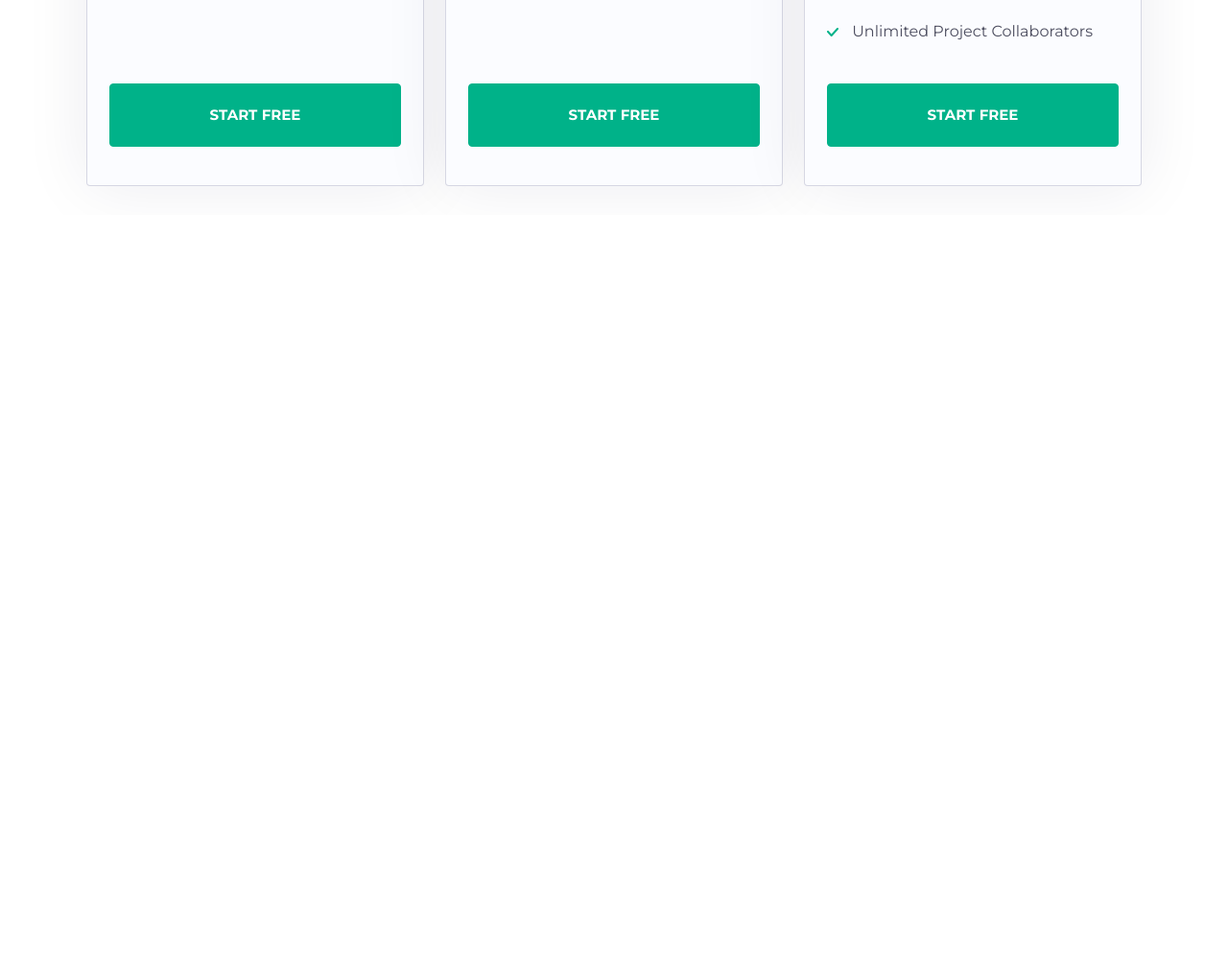
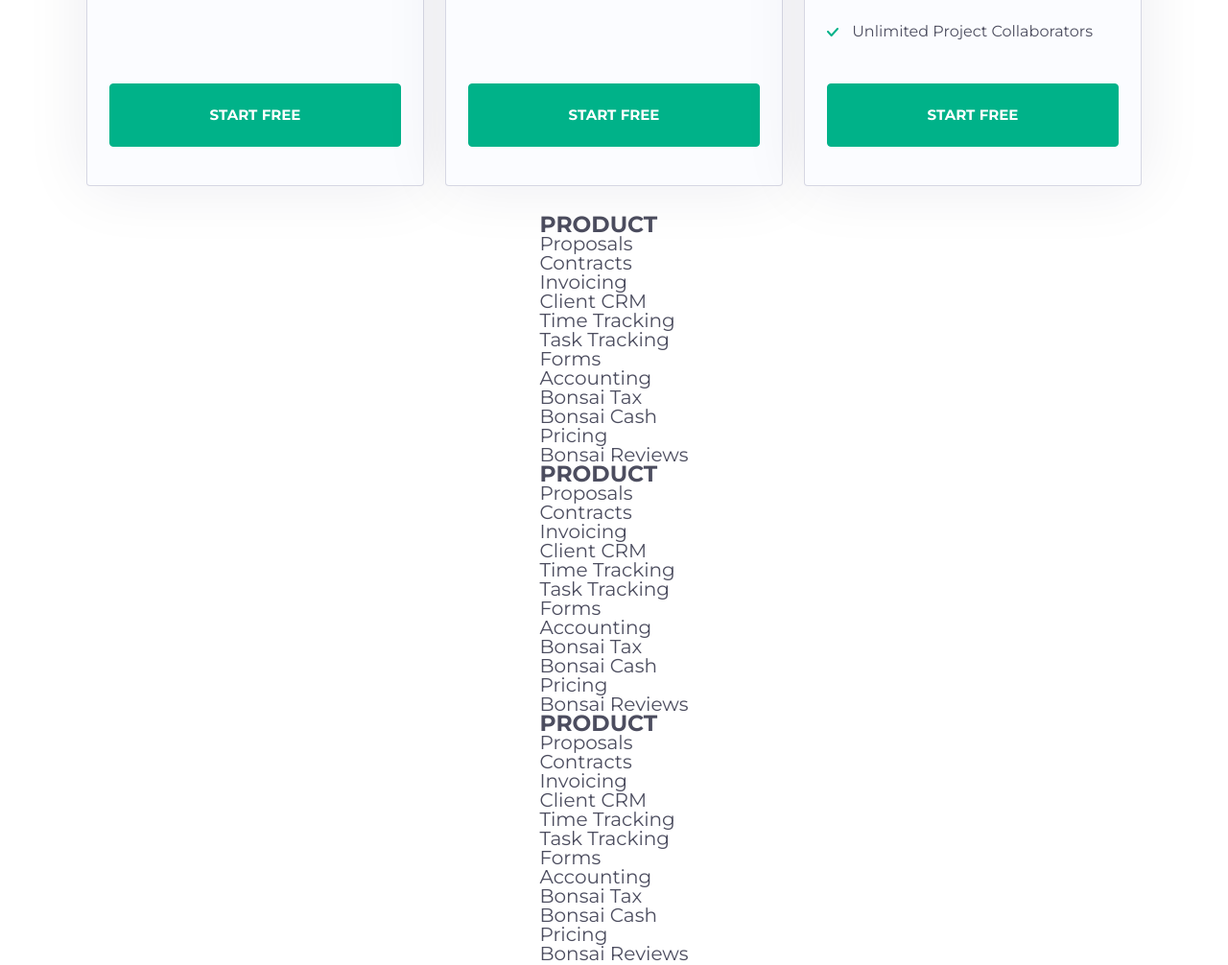
Before and after one commit to jkaps9/bonsai, a website built with webpack: page src/template.html in a window 1280 px wide. Shown: the part 891-1897 px from the top of the page at 96% size. Before the commit the page ends 1115 px from the top, so only its background shows below. Built offline with nearby package versions, Linux system fonts and the light colour scheme.

Commit message:
add content and base structure

```diff
--- a/src/template.html
+++ b/src/template.html
@@ -209,6 +209,137 @@
 
     <footer>
 
+	    <div class="list-section">
+		    <h3 class="list-header">PRODUCT</h3>
+		    <ul>
+			<li>Proposals</li>
+			<li>Contracts</li>
+			<li>Invoicing</li>
+			<li>Client CRM</li>
+			<li>Time Tracking</li>
+			<li>Task Tracking</li>
+			<li>Forms</li>
+			<li>Accounting</li>
+			<li>Bonsai Tax</li>
+			<li>Bonsai Cash</li>
+			<li></li>
+			<li class="active">Pricing</li>
+			<li>Bonsai Reviews</li>
+	   	 </ul>
+	    </div>
+
+	    <div class="list-section">
+		    <h3 class="list-header">PRODUCT</h3>
+		    <ul>
+			<li>Proposals</li>
+			<li>Contracts</li>
+			<li>Invoicing</li>
+			<li>Client CRM</li>
+			<li>Time Tracking</li>
+			<li>Task Tracking</li>
+			<li>Forms</li>
+			<li>Accounting</li>
+			<li>Bonsai Tax</li>
+			<li>Bonsai Cash</li>
+			<li></li>
+			<li class="active">Pricing</li>
+			<li>Bonsai Reviews</li>
+	   	 </ul>
+	    </div>
+
+	    <div class="list-section">
+		    <h3 class="list-header">PRODUCT</h3>
+		    <ul>
+			<li>Proposals</li>
+			<li>Contracts</li>
+			<li>Invoicing</li>
+			<li>Client CRM</li>
+			<li>Time Tracking</li>
+			<li>Task Tracking</li>
+			<li>Forms</li>
+			<li>Accounting</li>
+			<li>Bonsai Tax</li>
+			<li>Bonsai Cash</li>
+			<li></li>
+			<li class="active">Pricing</li>
+			<li>Bonsai Reviews</li>
+	   	 </ul>
+	    </div>
+<!--
+FREE Resources
+Freelance Resources
+Freelance Blog by Bonsai
+How to Write a Contract
+Online Signature Maker
+Self-Employed Taxes Hub
+Self-Employed Tax Calculator
+Self-Employed Tax Deductions
+Templates
+Invoice Templates
+Invoice Generator
+Blank Invoice Template
+Consultant Invoice Template
+Editable Invoice Template
+Graphic Design Invoice
+Web Design Invoice
+Contractor Invoice Template
+Photography Invoice Template
+Self Employed Invoice Template
+Proposal Templates
+Website Proposal Template
+Digital Marketing Proposal Template
+Social Media Marketing Proposal
+Graphic Design Proposal
+Freelance Proposal Template
+SEO Proposal Template
+Contract Templates
+Online Contract
+Graphic Design Contract
+Freelance Contract Template
+Social Media Marketing Contract
+Software Development Contract
+Web Design Contract
+Video Production Contract
+Public Relations Contract
+Translation Contract
+Agreement Templates
+Retainer Agreement Template
+Influencer Agreement Template
+Collaboration Agreement Template
+Software Development Agreement
+Marketing Agreement Template
+Scope of Work Templates
+Website Development Scope of Work
+Digital Marketing Scope of Work
+Consultant Statement of Work Template
+Software Development Scope of Work
+Quote Templates
+Freelance Quotation Template
+Web Design Quotation Template
+Graphic Design Quotation Template
+Interior Design Quotation Template
+Video Production Quotation Template
+Social Media Marketing Quotation
+Credit Note Templates
+Estimate Templates
+Form Templates
+BONSAI
+About
+Careers
+Support
+LinkedIn
+Twitter
+Privacy policy
+Legal
+Affiliates
+Write for Us
+Comparisons
+Freshbooks Alternatives
+Quickbooks Alternatives
+Wave vs Quickbooks
+Xero vs Quickbooks
+Freshbooks vs Quickbooks
+-->
     </footer>
   </body>
 </html>
```
